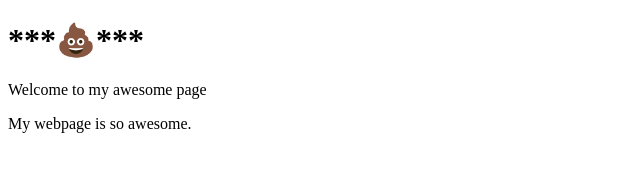
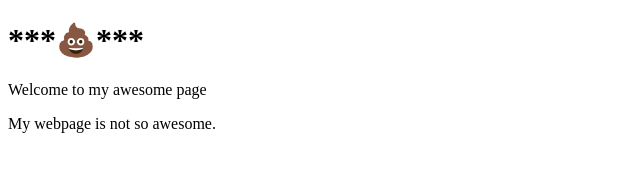
Before and after one commit to georgekwan/hello-world, a plain HTML site: page index.html in a window 1280 px wide. Shown: the full height of the page, 0-640 px from the left. Drawn offline with Linux system fonts and the light colour scheme.

Commit message:
change paragraph to webpage is not so awesome

```diff
--- a/index.html
+++ b/index.html
@@ -6,6 +6,6 @@
   <body>
     <h1 id="welcome">***💩***</h1>
     <p>Welcome to my awesome page</p>
-    <p>My webpage is so awesome.</p>
+    <p>My webpage is not so awesome.</p>
   </body>
 </html>
```
